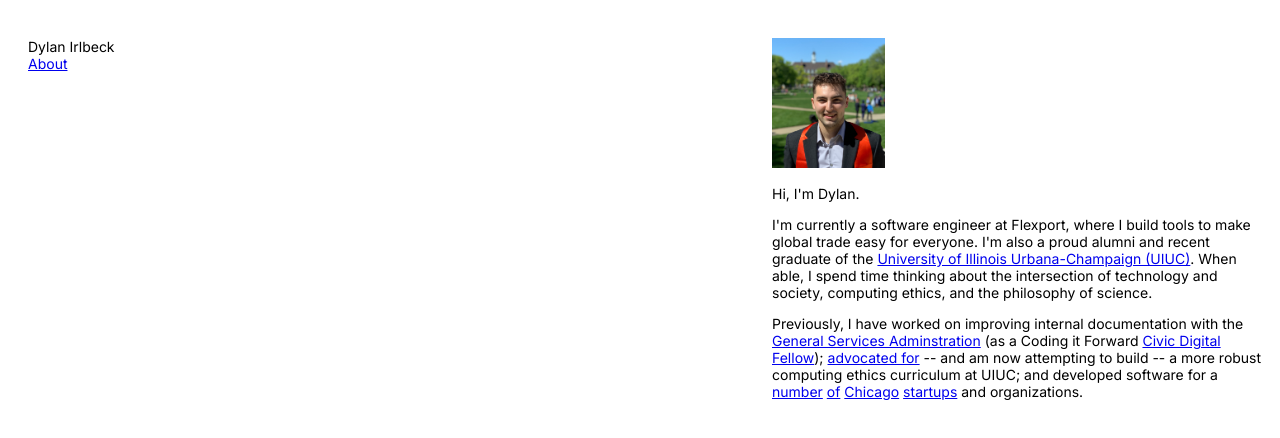
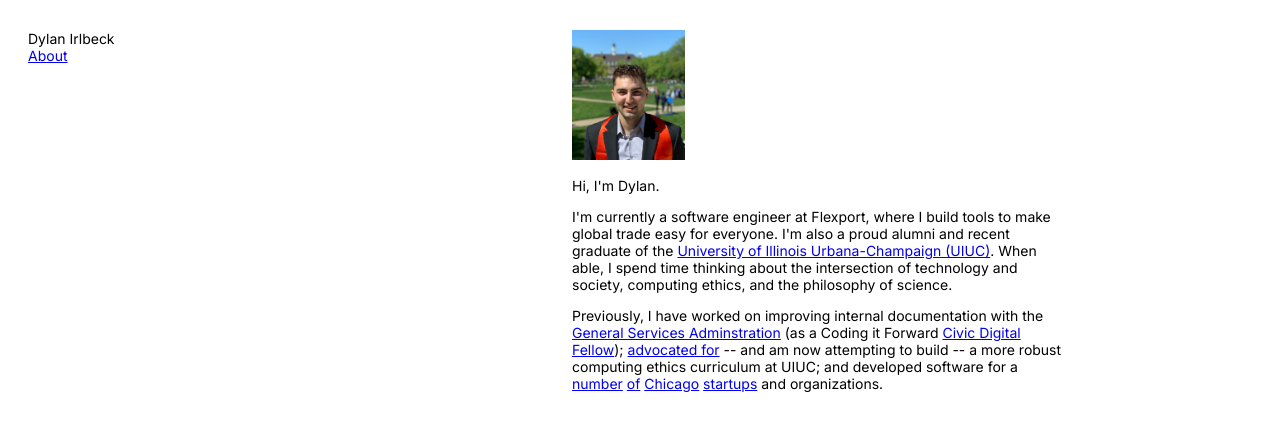
Before and after one commit to dylanirlbeck/dylanirlbeck.com, a website built with Parcel: page about.html in a window 1280 px wide. Built offline with nearby package versions, Linux system fonts and the light colour scheme.

Commit message:
Fix the content styling; center it more.

```diff
--- a/about.html
+++ b/about.html
@@ -16,17 +16,19 @@
         <li><a href="/about.html">About</a></li>
       </ul>
     </nav>
+    <div id="content-container">
       <div id="content">
         <img height="130" src="/images/headshot.jpg" alt="My test image" />
         <p>Hi, I'm Dylan.</p>
         <p>
           I'm currently a software engineer at Flexport, where I build tools to
-        make global trade easy for everyone. I'm also a proud alumni and recent
-        graduate of the
+          make global trade easy for everyone. I'm also a proud alumni and
+          recent graduate of the
           <a href="https://cs.illinois.edu/"
             >University of Illinois Urbana-Champaign (UIUC)</a
-        >. When able, I spend time thinking about the intersection of technology
-        and society, computing ethics, and the philosophy of science.
+          >. When able, I spend time thinking about the intersection of
+          technology and society, computing ethics, and the philosophy of
+          science.
         </p>
         <p>
           Previously, I have worked on improving internal documentation with the
@@ -52,5 +54,7 @@
           organizations.
         </p>
       </div>
+      <div id="right"></div>
+    </div>
   </body>
 </html>
--- a/styles.css
+++ b/styles.css
@@ -3,6 +3,8 @@ body {
   font-family: "Inter";
   /* https://developer.mozilla.org/en-US/docs/Web/CSS/font-family */
   font-size: 14px;
+
+  margin-top: 30px;
 }
 
 /*
@@ -18,7 +20,6 @@ nav {
   /* TODO Read about this property. */
   text-align: left;
 
-  margin-top: 30px;
   margin-left: 20px;
 }
 
@@ -37,15 +38,25 @@ nav ul {
   padding: 0;
 }
 
+/* Content container. Used to get the spacing right. */
+#content-container {
+  display: flex;
+  float: right;
+}
+
 /*
  * Main body of content for each page.
  */
 #content {
-  float: right;
-
-  /* margin-top should be kept consistent with the margin-top from the menu.
-   * TODO Should pull out into a shared variable.
-   */
-  margin-top: 30px;
   width: 500px;
 }
+
+/* TODO Figure out what the rest of the properties do. */
+#right {
+  /* height: 1px; */
+  /* min-width: 0; */
+  /* overflow: hidden; */
+  width: 200px;
+  /* margin: 0; */
+  /* padding: 0; */
+}
```
Lines whose indentation alone changed are shown as unchanged.
